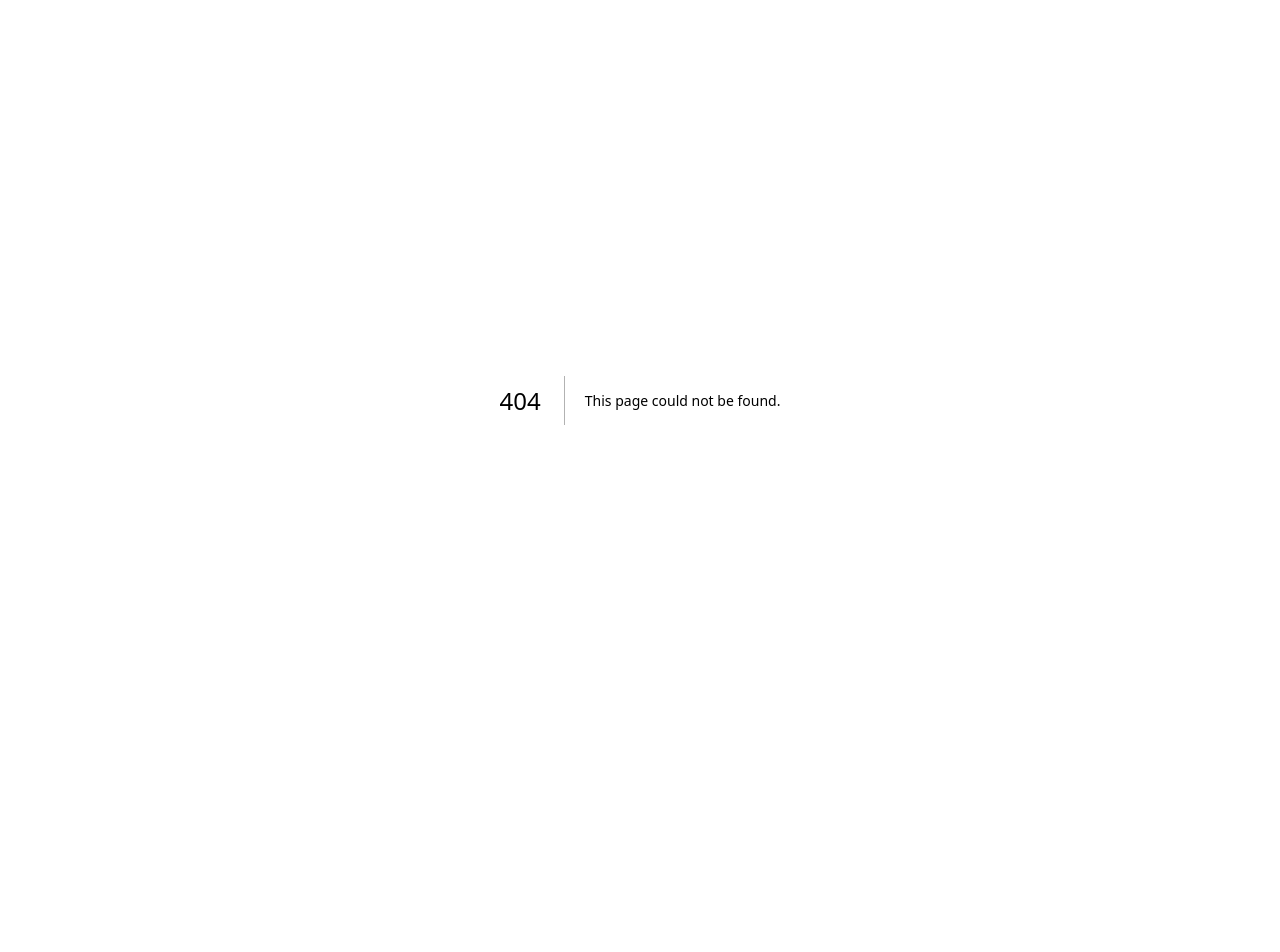
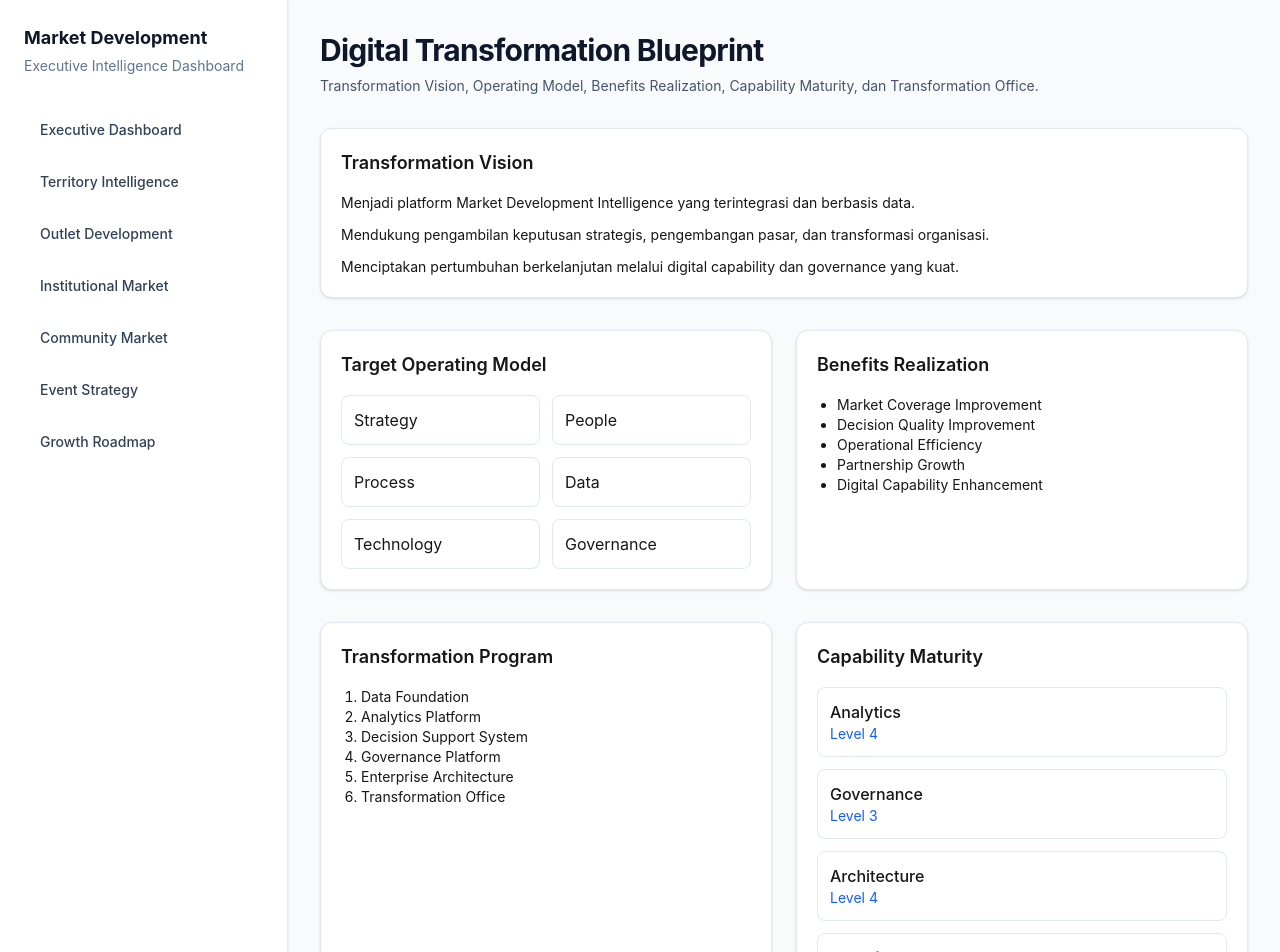
Before and after one commit to dawudsw0491-cell/saktisetia-market-development-blueprint, a Next.js app: page /digital-transformation in a window 1280 px wide. Before the commit this address had no page. Shown: the top 952 px of the page. Before the commit the page ends 800 px from the top, so only its background shows below. Built offline with nearby package versions, Linux system fonts and the light colour scheme.

Commit message:
feat: digital transformation blueprint

```diff
--- /dev/null
+++ b/app/digital-transformation/page.tsx
@@ -0,0 +1,39 @@
+import { DashboardLayout } from "../../components/layout/dashboard-layout";
+
+import { PageHeader } from "../../components/shared/page-header";
+
+import { TransformationVision } from "../../components/transformation/transformation-vision";
+import { TargetOperatingModel } from "../../components/transformation/target-operating-model";
+import { BenefitsRealization } from "../../components/transformation/benefits-realization";
+import { TransformationProgram } from "../../components/transformation/transformation-program";
+import { CapabilityMaturity } from "../../components/transformation/capability-maturity";
+import { TransformationOffice } from "../../components/transformation/transformation-office";
+
+export default function DigitalTransformationPage() {
+  return (
+    <DashboardLayout>
+      <PageHeader
+        title="Digital Transformation Blueprint"
+        subtitle="Transformation Vision, Operating Model, Benefits Realization, Capability Maturity, dan Transformation Office."
+      />
+
+      <section className="grid gap-6">
+        <TransformationVision />
+      </section>
+
+      <section className="mt-8 grid gap-6 lg:grid-cols-2">
+        <TargetOperatingModel />
+        <BenefitsRealization />
+      </section>
+
+      <section className="mt-8 grid gap-6 lg:grid-cols-2">
+        <TransformationProgram />
+        <CapabilityMaturity />
+      </section>
+
+      <section className="mt-8">
+        <TransformationOffice />
+      </section>
+    </DashboardLayout>
+  );
+}
--- /dev/null
+++ b/components/transformation/benefits-realization.tsx
@@ -0,0 +1,25 @@
+export function BenefitsRealization() {
+  const benefits = [
+    "Market Coverage Improvement",
+    "Decision Quality Improvement",
+    "Operational Efficiency",
+    "Partnership Growth",
+    "Digital Capability Enhancement"
+  ];
+
+  return (
+    <div className="rounded-xl border border-slate-200 bg-white p-5 shadow-sm">
+      <h3 className="mb-4 text-lg font-semibold">
+        Benefits Realization
+      </h3>
+
+      <ul className="list-disc pl-5 text-sm">
+        {benefits.map((item) => (
+          <li key={item}>
+            {item}
+          </li>
+        ))}
+      </ul>
+    </div>
+  );
+}
--- /dev/null
+++ b/components/transformation/capability-maturity.tsx
@@ -0,0 +1,45 @@
+export function CapabilityMaturity() {
+  const maturity = [
+    {
+      capability: "Analytics",
+      level: "Level 4"
+    },
+    {
+      capability: "Governance",
+      level: "Level 3"
+    },
+    {
+      capability: "Architecture",
+      level: "Level 4"
+    },
+    {
+      capability: "Transformation",
+      level: "Level 2"
+    }
+  ];
+
+  return (
+    <div className="rounded-xl border border-slate-200 bg-white p-5 shadow-sm">
+      <h3 className="mb-4 text-lg font-semibold">
+        Capability Maturity
+      </h3>
+
+      <div className="space-y-3">
+        {maturity.map((item) => (
+          <div
+            key={item.capability}
+            className="rounded-lg border border-slate-200 p-3"
+          >
+            <p className="font-medium">
+              {item.capability}
+            </p>
+
+            <p className="text-sm text-blue-600">
+              {item.level}
+            </p>
+          </div>
+        ))}
+      </div>
+    </div>
+  );
+}
--- /dev/null
+++ b/components/transformation/target-operating-model.tsx
@@ -0,0 +1,29 @@
+export function TargetOperatingModel() {
+  const domains = [
+    "Strategy",
+    "People",
+    "Process",
+    "Data",
+    "Technology",
+    "Governance"
+  ];
+
+  return (
+    <div className="rounded-xl border border-slate-200 bg-white p-5 shadow-sm">
+      <h3 className="mb-4 text-lg font-semibold">
+        Target Operating Model
+      </h3>
+
+      <div className="grid gap-3 md:grid-cols-2">
+        {domains.map((domain) => (
+          <div
+            key={domain}
+            className="rounded-lg border border-slate-200 p-3"
+          >
+            {domain}
+          </div>
+        ))}
+      </div>
+    </div>
+  );
+}
--- /dev/null
+++ b/components/transformation/transformation-office.tsx
@@ -0,0 +1,17 @@
+export function TransformationOffice() {
+  return (
+    <div className="rounded-xl border border-slate-200 bg-white p-5 shadow-sm">
+      <h3 className="mb-4 text-lg font-semibold">
+        Transformation Office
+      </h3>
+
+      <ul className="list-disc pl-5 text-sm">
+        <li>Transformation Director</li>
+        <li>Enterprise Architect</li>
+        <li>Program Manager</li>
+        <li>Business Analyst</li>
+        <li>Change Management Lead</li>
+      </ul>
+    </div>
+  );
+}
--- /dev/null
+++ b/components/transformation/transformation-program.tsx
@@ -0,0 +1,26 @@
+export function TransformationProgram() {
+  const programs = [
+    "Data Foundation",
+    "Analytics Platform",
+    "Decision Support System",
+    "Governance Platform",
+    "Enterprise Architecture",
+    "Transformation Office"
+  ];
+
+  return (
+    <div className="rounded-xl border border-slate-200 bg-white p-5 shadow-sm">
+      <h3 className="mb-4 text-lg font-semibold">
+        Transformation Program
+      </h3>
+
+      <ol className="list-decimal pl-5 text-sm">
+        {programs.map((program) => (
+          <li key={program}>
+            {program}
+          </li>
+        ))}
+      </ol>
+    </div>
+  );
+}
--- /dev/null
+++ b/components/transformation/transformation-vision.tsx
@@ -0,0 +1,26 @@
+export function TransformationVision() {
+  return (
+    <div className="rounded-xl border border-slate-200 bg-white p-5 shadow-sm">
+      <h3 className="mb-4 text-lg font-semibold">
+        Transformation Vision
+      </h3>
+
+      <div className="space-y-3 text-sm">
+        <p>
+          Menjadi platform Market Development Intelligence
+          yang terintegrasi dan berbasis data.
+        </p>
+
+        <p>
+          Mendukung pengambilan keputusan strategis,
+          pengembangan pasar, dan transformasi organisasi.
+        </p>
+
+        <p>
+          Menciptakan pertumbuhan berkelanjutan melalui
+          digital capability dan governance yang kuat.
+        </p>
+      </div>
+    </div>
+  );
+}
```
